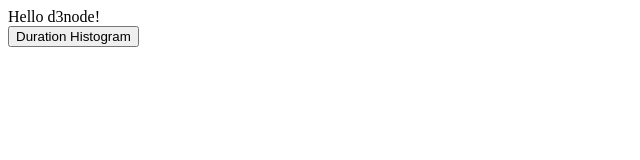
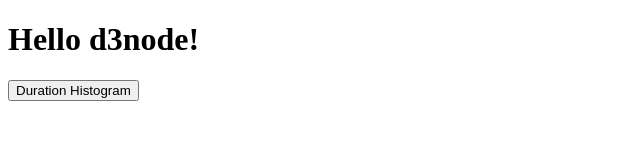
Before and after one commit to henrybissonnette/d3Node, a website: page public/index.html in a window 1280 px wide. Shown: the whole page, without its empty margins (0-640 px from the left). Drawn offline with Linux system fonts and the light colour scheme.

Commit message:
more documentation

```diff
--- a/public/index.html
+++ b/public/index.html
@@ -7,7 +7,7 @@
     <script type='text/javascript' src='/js/d3node.js'></script>
   </head>
   <body>
-    Hello d3node!
+    <h1>Hello d3node!</h1>
     <div id="selectors"></div>
     <div id="visualization"></div>
   </body>
```
Also changed, not shown: src/client/visualizations/index.coffee (+7 -0 lines), README.md.
